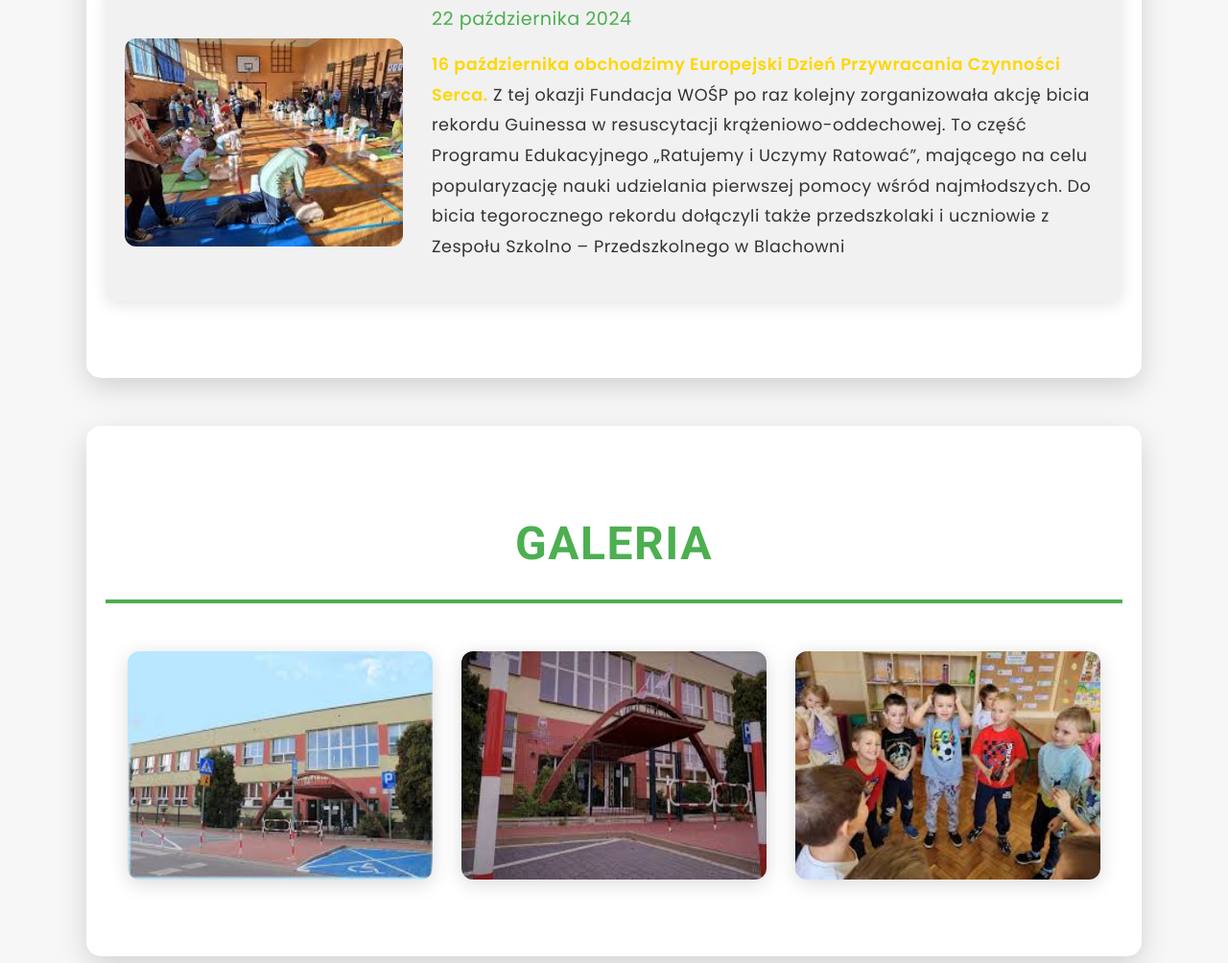
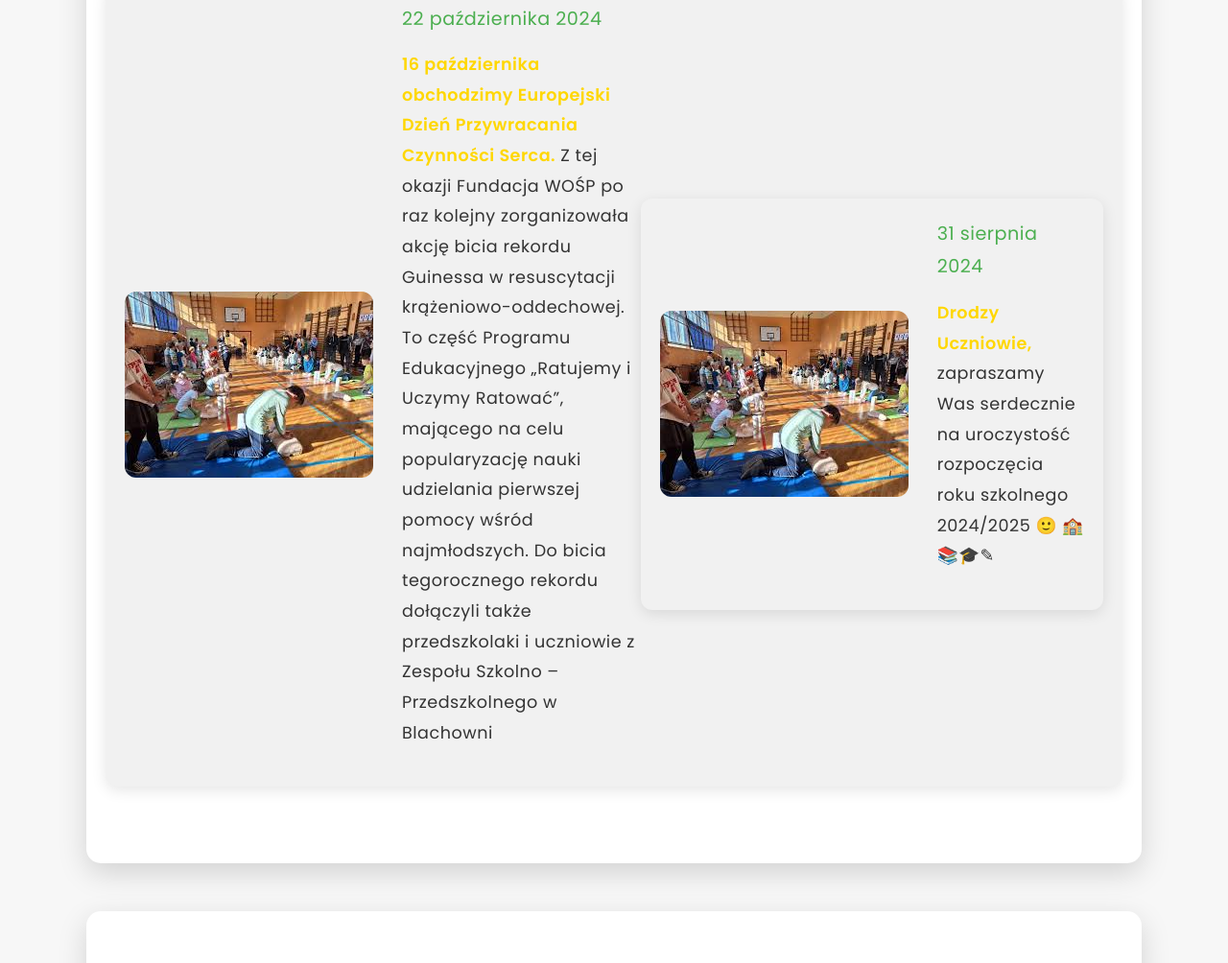
Before and after one commit to Robin62035/szkolasp3, a plain HTML site: page index.html in a window 1280 px wide. Shown: the part 2067-3071 px from the top of the page at 96% size. Drawn offline with Linux system fonts and the light colour scheme.

Commit message:
Update index.html

```diff
--- a/index.html
+++ b/index.html
@@ -302,6 +302,14 @@ Z tej okazji Fundacja WOŚP po raz kolejny zorganizowała akcję bicia rekordu G
 Do bicia tegorocznego rekordu dołączyli także przedszkolaki i uczniowie z Zespołu Szkolno – Przedszkolnego w Blachowni</p>
             </div>
 
+            <div class="event-section">
+            <img src="event2.jpg" alt="Rozpoczęcie roku szkolnego 2024/2025">
+            <div class="event-text">
+                <p class="event-date">31 sierpnia 2024</p>
+                <p class="event-description">
+                    <strong>Drodzy Uczniowie,</strong> zapraszamy Was serdecznie na uroczystość rozpoczęcia roku szkolnego 2024/2025 🙂 🏫📚🎓✎</p>
+            </div>
+
     </section>
 
     <section id="gallery">
```
